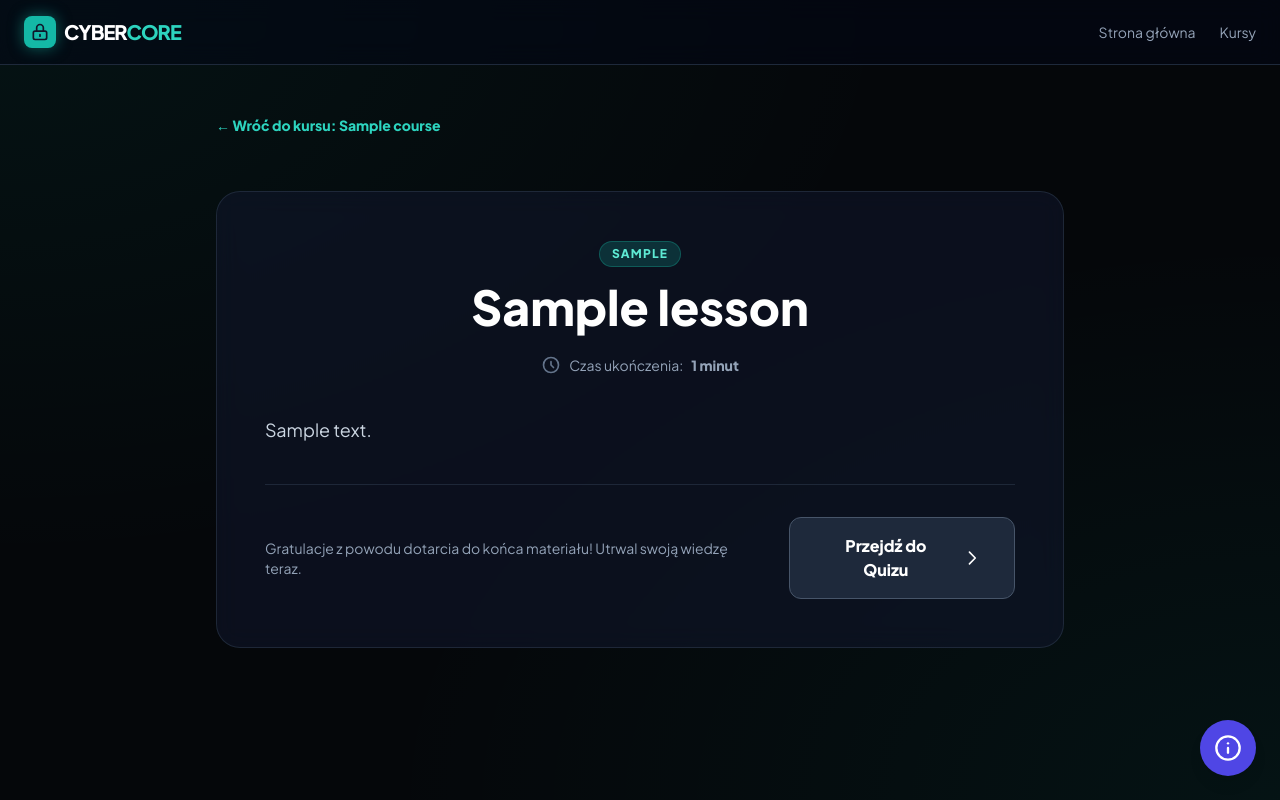
After one commit to 3RZ-code/KOSCIUSZKON_2026, a Django app: a page that uses learning_platform/backend/templates/lesson_detail.html in a window 1280 px wide. The commit adds this page. Run offline with Django 5.2, Linux system fonts and the light colour scheme; tables that the repository leaves empty hold one stand-in row (values such as "Sample post"); some libraries are stand-ins or nearby versions.

Commit message:
Add short description field to Lesson model and update content structure
- Introduced a new short_description field to the Lesson model for better content preview.
- Modified the content field to clarify its purpose as the main lesson content.
- Updated course_detail and lesson_detail views to reflect changes in the Lesson model.
- Created a new lesson_detail template for displaying lesson content.

```diff
--- a/learning_platform/backend/courses/models.py
+++ b/learning_platform/backend/courses/models.py
@@ -12,7 +12,8 @@ class Lesson(models.Model):
     title = models.CharField(max_length=200, verbose_name="Tytuł lekcji")
     category = models.CharField(max_length=100, verbose_name="Kategoria", blank=True)
     expected_time = models.IntegerField(help_text="Przewidywany czas (w minutach)", verbose_name="Czas ukończenia")
-    content = models.TextField(verbose_name="Treść lekcji")
+    short_description = models.TextField(verbose_name="Krótki opis (zajawka)", blank=True, null=True)
+    content = models.TextField(verbose_name="Główna, pełna treść lekcji")
     order = models.PositiveIntegerField(default=0, verbose_name="Kolejność")
 
     class Meta:
--- a/learning_platform/backend/courses/urls.py
+++ b/learning_platform/backend/courses/urls.py
@@ -3,4 +3,5 @@ from . import views
 
 urlpatterns = [
     path('kurs<int:course_id>/', views.course_detail, name='course_detail'),
+    path('kurs<int:course_id>/lekcja<int:lesson_id>/', views.lesson_detail, name='lesson_detail'),
 ]
--- a/learning_platform/backend/courses/views.py
+++ b/learning_platform/backend/courses/views.py
@@ -3,15 +3,16 @@ from .models import Course, Lesson
 
 def course_detail(request, course_id):
     course = get_object_or_404(Course, id=course_id)
-    # Pobranie ewentualnie wybranej lekcji (domyślnie pierwsza)
-    lesson_id = request.GET.get('lekcja')
-    if lesson_id:
-        active_lesson = get_object_or_404(Lesson, id=lesson_id, course=course)
-    else:
-        active_lesson = course.lessons.first()
-
     context = {
         'course': course,
-        'active_lesson': active_lesson,
     }
     return render(request, 'course_detail.html', context)
+
+def lesson_detail(request, course_id, lesson_id):
+    course = get_object_or_404(Course, id=course_id)
+    lesson = get_object_or_404(Lesson, id=lesson_id, course=course)
+    context = {
+        'course': course,
+        'lesson': lesson,
+    }
+    return render(request, 'lesson_detail.html', context)
--- /dev/null
+++ b/learning_platform/backend/templates/lesson_detail.html
@@ -0,0 +1,56 @@
+{% extends 'index.html' %}
+
+{% block content %}
+    <main class="max-w-4xl mx-auto px-6 py-12 flex flex-col gap-8">
+        <!-- Nawigacja -->
+        <div>
+            <a href="{% url 'course_detail' course.id %}" class="text-sm font-bold text-teal-400 hover:text-teal-300 transition-colors inline-flex items-center gap-2 mb-6">
+                &larr; Wróć do kursu: {{ course.title }}
+            </a>
+        </div>
+
+        <!-- Główna zawartość Lekcji -->
+        <article class="glass rounded-3xl p-8 lg:p-12 border border-slate-700/50">
+            <header class="mb-10 text-center">
+                <span class="text-xs font-bold px-3 py-1 bg-teal-500/20 text-teal-300 rounded-full border border-teal-500/30 uppercase tracking-widest inline-block mb-4">
+                    {{ lesson.category|default:"Wiedza ogólna" }}
+                </span>
+                <h1 class="text-4xl lg:text-5xl font-extrabold text-white mb-6 leading-tight">{{ lesson.title }}</h1>
+                <div class="flex items-center justify-center text-slate-400 text-sm gap-2">
+                    <svg xmlns="http://www.w3.org/2000/svg" class="h-5 w-5 text-slate-500" fill="none" viewBox="0 0 24 24" stroke="currentColor">
+                        <path stroke-linecap="round" stroke-linejoin="round" stroke-width="2" d="M12 8v4l3 3m6-3a9 9 0 11-18 0 9 9 0 0118 0z" />
+                    </svg>
+                    Czas ukończenia: <strong>{{ lesson.expected_time }} minut</strong>
+                </div>
+            </header>
+
+            <div class="prose prose-invert prose-teal max-w-none text-slate-300 leading-relaxed text-lg pb-10 border-b border-slate-700/50">
+                {% autoescape off %}
+                {{ lesson.content }}
+                {% endautoescape %}
+            </div>
+
+            <!-- Stopka Lekcji / Akcja (Quiz) -->
+            <footer class="mt-8 flex flex-col sm:flex-row justify-between items-center gap-6">
+                <p class="text-slate-400 text-sm">Gratulacje z powodu dotarcia do końca materiału! Utrwal swoją wiedzę teraz.</p>
+                <button class="w-full sm:w-auto px-8 py-4 rounded-xl bg-slate-800 hover:bg-slate-700 border border-slate-600 hover:border-teal-500/50 text-white font-bold transition-all flex items-center justify-center gap-3">
+                    Przejdź do Quizu
+                    <svg xmlns="http://www.w3.org/2000/svg" class="h-5 w-5" fill="none" viewBox="0 0 24 24" stroke="currentColor">
+                        <path stroke-linecap="round" stroke-linejoin="round" stroke-width="2" d="M9 5l7 7-7 7" />
+                    </svg>
+                </button>
+            </footer>
+        </article>
+    </main>
+
+    <!-- Przycisk Agenta AI (prawy dolny róg) -->
+    <div class="fixed bottom-6 right-6 z-50">
+        <button class="bg-indigo-600 hover:bg-indigo-500 text-white w-14 h-14 rounded-full shadow-lg flex items-center justify-center transition-transform hover:scale-110 focus:outline-none focus:ring-4 focus:ring-indigo-500/50" onclick="alert('Agent AI - Wkrótce! Tutaj znajdziesz pomoc, generator materiałów i weryfikację zagrożeń.')">
+            <svg xmlns="http://www.w3.org/2000/svg" class="h-7 w-7" viewBox="0 0 24 24" fill="none" stroke="currentColor" stroke-width="2" stroke-linecap="round" stroke-linejoin="round">
+                <path d="M12 2a10 10 0 1 0 10 10A10 10 0 0 0 12 2z"></path>
+                <path d="M12 16v-4"></path>
+                <path d="M12 8h.01"></path>
+            </svg>
+        </button>
+    </div>
+{% endblock %}
```
Also changed, not shown: learning_platform/backend/templates/course_detail.html (+17 -31 lines), learning_platform/backend/courses/migrations/0002_lesson_short_description_alter_lesson_content.py (added).
